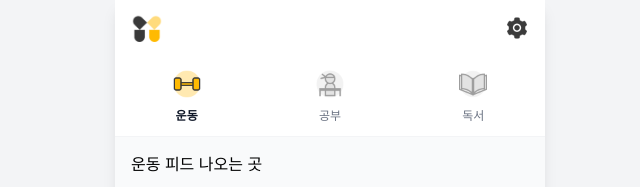
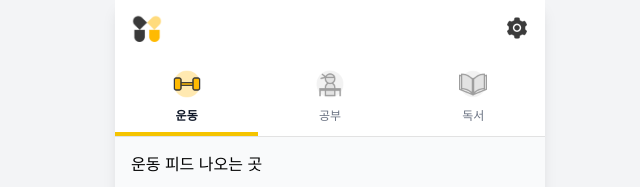
Before and after one commit to MEDILUX-club/Motiday, a React (Vite) app: page /home in a window 1280 px wide. Shown: the top 187 px of the page, without its empty margins (310-950 px from the left). Built offline with nearby package versions, Linux system fonts and the light colour scheme.

Commit message:
feat:상단탭바 색상적용

```diff
--- a/src/components/common/TopTabBar.tsx
+++ b/src/components/common/TopTabBar.tsx
@@ -38,7 +38,7 @@ const TopTabBar = ({ currentTab, onTabChange }: TopTabBarProps) => {
 
   return (
     // 하단 라인을 위해 border-b 추가
-    <div className="flex w-full bg-white border-b border-gray-100">
+    <div className="flex w-full bg-white border-b border-[#E2E2E2]">
       {tabs.map((tab) => {
         const isActive = currentTab === tab.id;
 
@@ -62,7 +62,7 @@ const TopTabBar = ({ currentTab, onTabChange }: TopTabBarProps) => {
 
             {/* [4] 활성 상태일 때 하단 노란색 바 표시 */}
             {isActive && (
-              <div className="absolute bottom-0 h-0.5 w-full bg-primary-800" />
+              <div className="absolute bottom-0 left-0 right-0 h-1 bg-[#f5c400]" />
             )}
           </button>
         );
```
